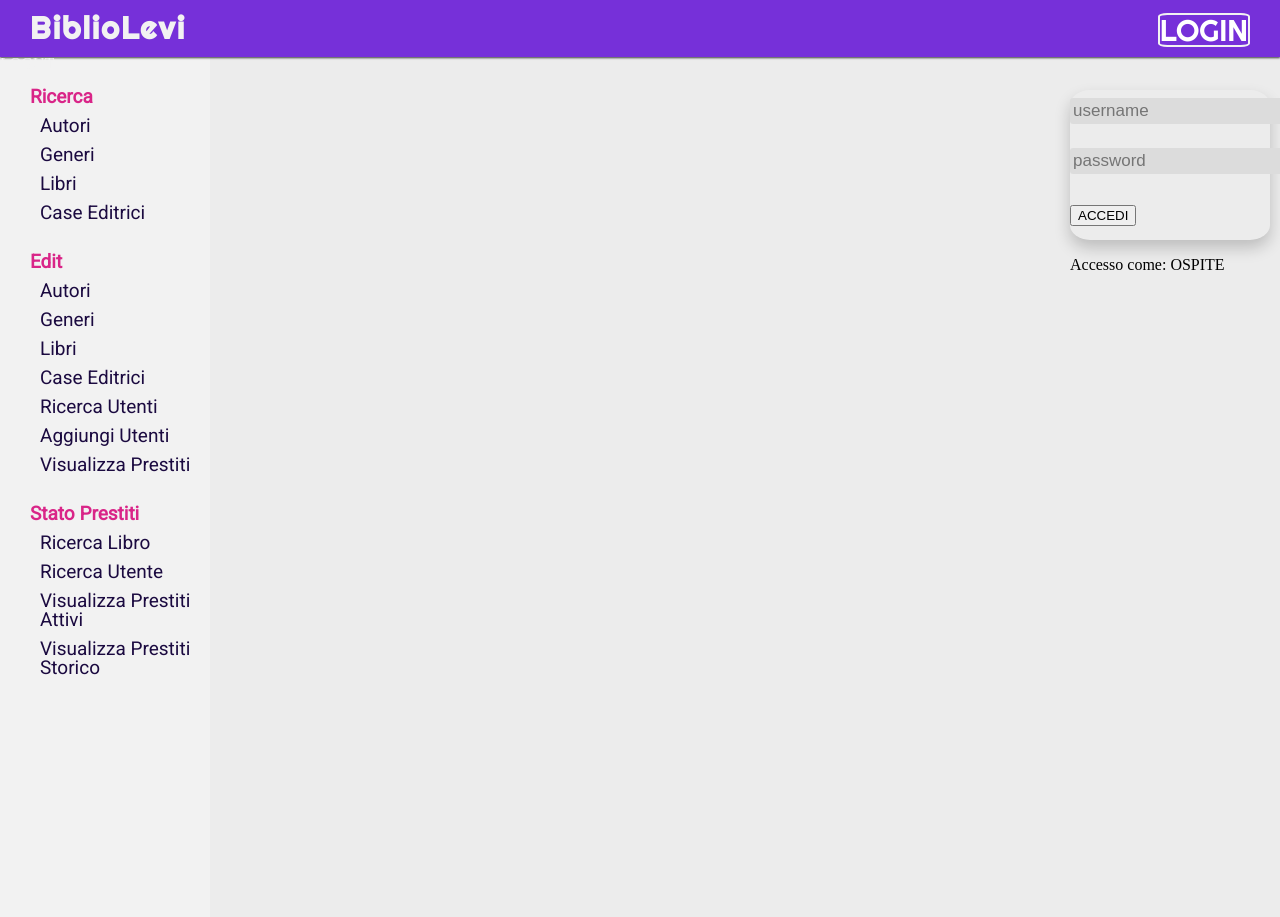
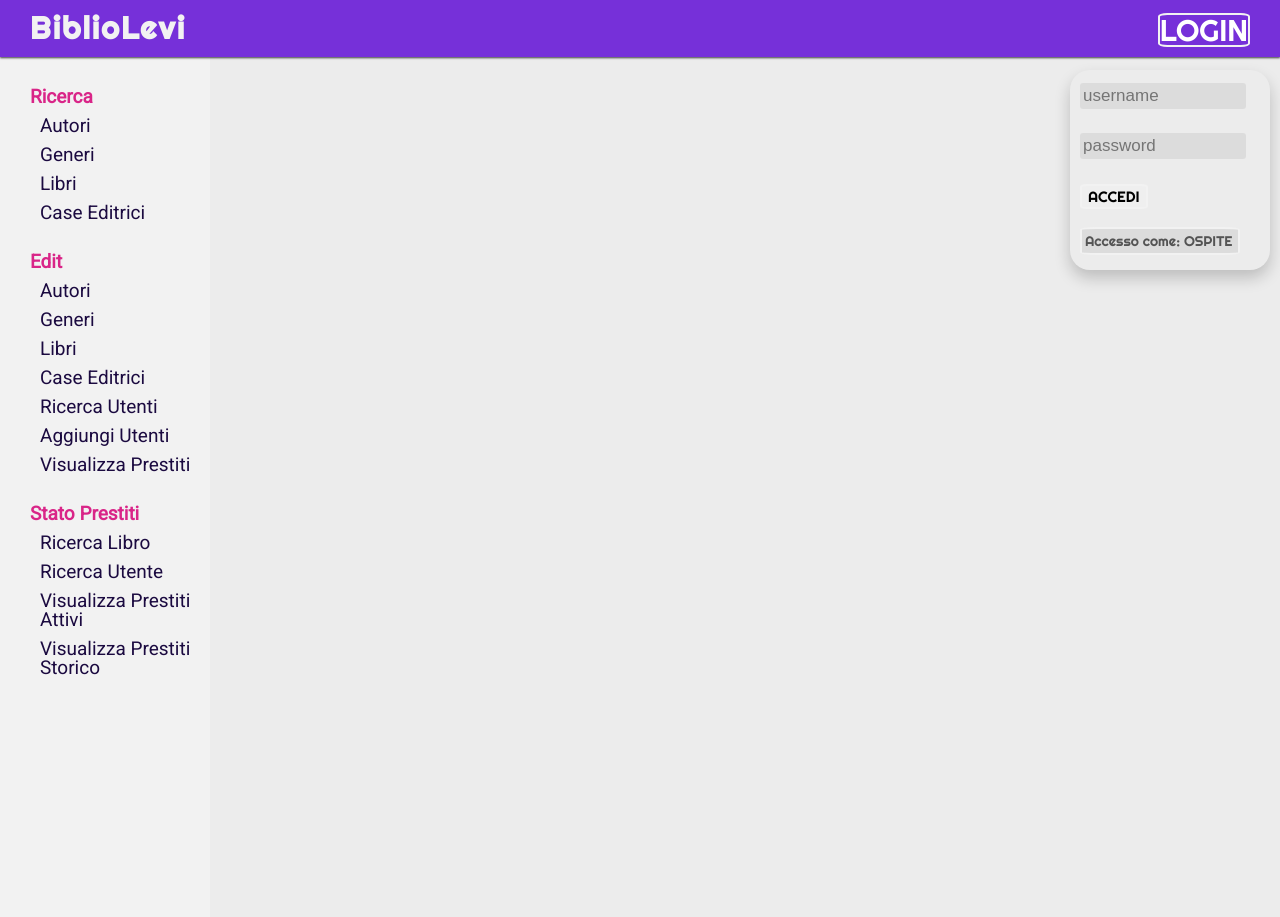
Before and after one commit to RusuSandel/Project, a PHP site: page / in a window 1280 px wide, after a click on "LOGIN". Run offline with PHP 8.4, Linux system fonts and the light colour scheme; some libraries are stand-ins or nearby versions.

Commit message:
Rimesso a posto la tendina di login

```diff
--- a/src/UI/css/common.css
+++ b/src/UI/css/common.css
@@ -162,16 +162,22 @@ tr:hover{
 }
 
 #username{
+  top: 5px;
+  left: 10px;
   position: relative;
   height: 20px;
   line-height: 20px;
-  width: 210px;
+  width: 160px;
   border-radius: 3px;
 }
 
 #password{
+  top: 5px;
+  left: 10px;
   position: relative;
+  height: 20px;
   line-height: 20px;
+  width: 160px;
   border-radius: 3px;
 }
 
@@ -199,13 +205,14 @@ tr:hover{
   cursor: pointer;
   border: 2px solid #F2F2F2;
 }
-.button_login:hover, .button_login:focus ,.button_accedi{
+.button_login:hover, .button_login:focus , .button_logut:focus{
   background-color: rgba(97, 34, 185, 0.83);
+
 }
 .tendina {
   position: absolute;
   right: 150px;
-  top: 60px;
+  top: 40px;
   width: 60px;
   color: black;
   border-radius: 10%;
@@ -216,7 +223,7 @@ tr:hover{
   display: none;
   position: relative;
   width: 200px;
-  height: 150px;
+  height: 200px;
   box-shadow: 0px 8px 16px 0px rgba(0,0,0,0.2);
   z-index: 1;
   border-radius: 10%;
@@ -230,9 +237,45 @@ tr:hover{
   max-width: 100px;
 }
 
-.button_accedi_tendina{
+#accedi{left: 10px;
   position: relative;
-  max-height: 30px;
-  max-width: 45px;
+  vertical-align: middle;
+  font-size: 15px;
+  color: 118, 48, 217, 0.3;
+  font-family: 'Righteous', cursive;
+  border-radius: 10%;
+  text-align: center;
+  cursor: pointer;
+  border: 2px solid #F2F2F2;
+}
 
+.button_logut{
+ visibility: hidden;
+  position: absolute;
+  right: 30px;
+  top: 13px;
+  vertical-align: middle;
+  font-size: 30px;
+  color: #ffffff;
+  font-family: 'Righteous', cursive;
+  border-radius: 10%;
+  text-align: center;
+  cursor: pointer;
+  border: 2px solid #F2F2F2;
 }
+
+#utenza{
+  position: relative;
+  left:10px;
+  font-size: 14px;
+  color: 118, 48, 217, 0.3;
+  font-family: 'Righteous', cursive;
+  border-radius: 10%;
+  text-align: center;
+  cursor: pointer;
+  border: 2px solid #F2F2F2;
+}
+
+#utenza:hover,#accedi:hover{
+    background-color: #a886c1;
+}
--- a/src/UI/index.html
+++ b/src/UI/index.html
@@ -21,22 +21,16 @@
     <header>
       <h1>BiblioLevi</h1>
       <button1 onclick="Show_Tendina()" type="button" class="button_login" > LOGIN </button1>
-      <!--Ho inserito un button di logout che adesso è invisibile ma che una volta loggato diventerà visibilè e
-      quello di login invisibile... -->
-      <!--Stavo pensando se è meglio tenere comunque un button per far vedere la tendina in cui ci sono i dati di chi
-       si è loggato e nella tendina mettere il button logut -->
       <button1 id="btn_logout" type="button" class="button_logut" > LOGUT </button1>
           <div class="tendina">
             <div id="Tendina" class="tendina_contenuti">
               <ul>
                 <ul>
-                  <input id="username"placeholder="username" type="text">
-                  <input id="password"placeholder="password" type="text">
-                  <button type="button" id="accedi">ACCEDI </button> <br>
-                  <comment id="txt_ospite">Accesso come: </comment> <a id="utenza">OSPITE</a>
-                  <!--Sarbbe carino modificare la scritta ospiti quando si effettua il login con l'username della
-                   persona loggata... Più avanti inserirò una variabile e belletz la modificherà attraverso json
-                   nella procedura di login -->
+                  <input type="text" id="username"placeholder="username">
+                  <input type="text"id="password"placeholder="password" >
+                  <button type="button" id="accedi">ACCEDI </button>
+                  <input type="text" id="utenza" disabled="disabled" value="Accesso come: OSPITE ">
+
                 </ul>
               </ul>
             </div>
```
